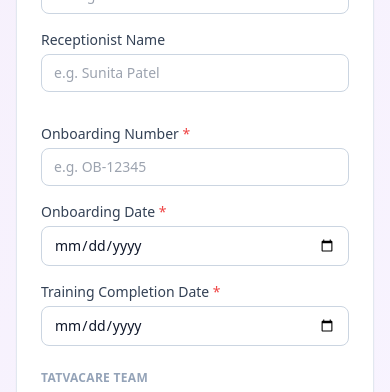
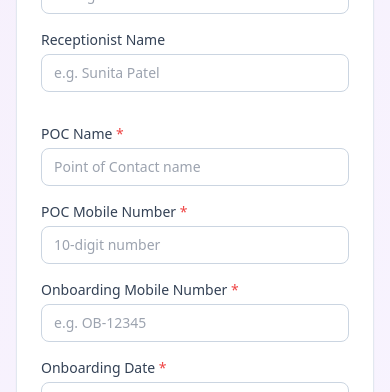
Before and after one commit to Ravipurohit007/tatvacare-training-portal, a React (Vite) app: page /checklist in a window 390 px wide. Shown: the part 920-1312 px from the top of the page. Built offline with nearby package versions, Linux system fonts and the light colour scheme; no server answers.

Commit message:
add POC Name, POC Mobile Number; rename Onboarding Number label

```diff
--- a/src/pages/Checklist.jsx
+++ b/src/pages/Checklist.jsx
@@ -30,6 +30,8 @@ const initialForm = {
   frontdeskNumber: '',
   receptionistName: '',
   onboardingNumber: '',
+  pocName: '',
+  pocNumber: '',
   onboardingDate: '',
   trainingDate: '',
   region: '',
@@ -180,6 +182,8 @@ export default function Checklist() {
     ? 'Must be exactly 10 digits' : ''
   const frontdeskErr = form.frontdeskNumber && !/^\d{10}$/.test(form.frontdeskNumber)
     ? 'Must be exactly 10 digits' : ''
+  const pocNumberErr = form.pocNumber && !/^\d{10}$/.test(form.pocNumber)
+    ? 'Must be exactly 10 digits' : ''
   const bdmPhoneErr = form.bdmPhone && !/^\d{10}$/.test(form.bdmPhone)
     ? 'Must be exactly 10 digits' : ''
 
@@ -195,12 +199,14 @@ export default function Checklist() {
     form.clinicName.trim() &&
     form.clinicType &&
     form.onboardingNumber.trim() &&
+    form.pocName.trim() &&
+    form.pocNumber && /^\d{10}$/.test(form.pocNumber) &&
     form.onboardingDate &&
     form.trainingDate &&
     form.region &&
     form.bdmName.trim() &&
     form.amName.trim() &&
-    !doctorPhoneErr && !frontdeskErr && !bdmPhoneErr && !dateGapErr
+    !doctorPhoneErr && !frontdeskErr && !pocNumberErr && !bdmPhoneErr && !dateGapErr
   )
 
   const yesCount = Object.values(checklist).filter((v) => v === 'Yes').length
@@ -496,7 +502,15 @@ export default function Checklist() {
             <div /> {/* spacer */}
 
             <div>
-              <label className="form-label">Onboarding Number <span className="text-red-500">*</span></label>
+              <label className="form-label">POC Name <span className="text-red-500">*</span></label>
+              <input type="text" className="form-input" placeholder="Point of Contact name"
+                value={form.pocName} onChange={(e) => set('pocName')(e.target.value)} />
+            </div>
+            <PhoneInput label="POC Mobile Number" required value={form.pocNumber}
+              onChange={set('pocNumber')} error={pocNumberErr} />
+
+            <div>
+              <label className="form-label">Onboarding Mobile Number <span className="text-red-500">*</span></label>
               <input type="text" className="form-input" placeholder="e.g. OB-12345"
                 value={form.onboardingNumber} onChange={(e) => set('onboardingNumber')(e.target.value)} />
             </div>
```
